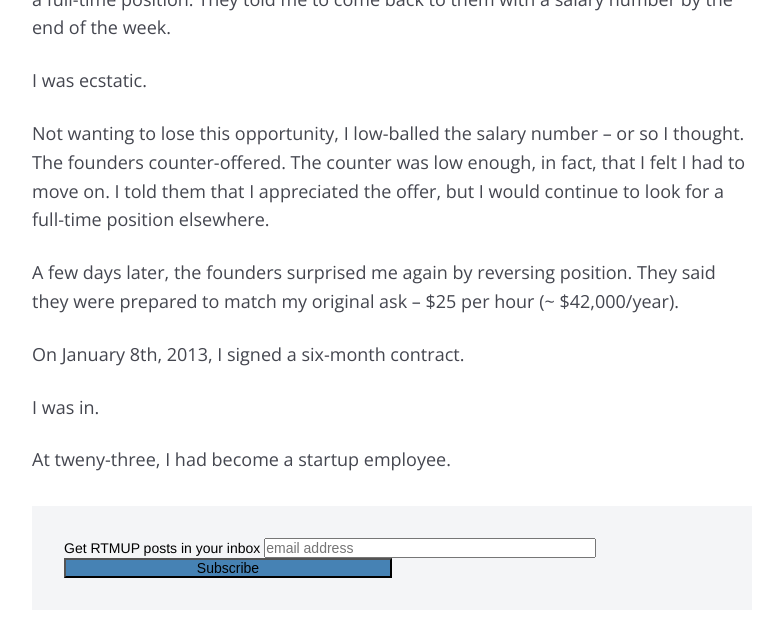
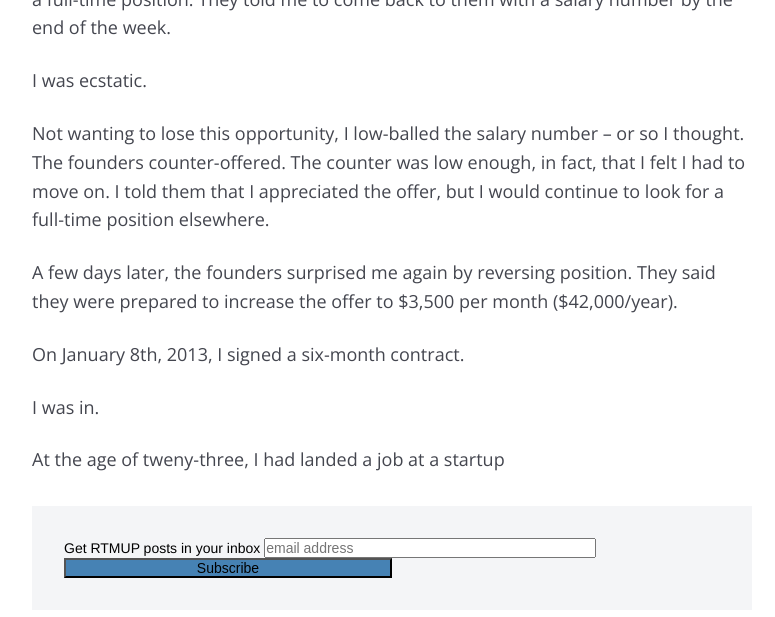
Before and after one commit to mcknightlabs/rtmup, a Jekyll site: the page built from _posts/goal/2012-12-22-startupjob.md, in a window 1280 px wide and 900 px high, scrolled down 1661 px. Shown: the top 617 px of the window, without its empty margins (248-1023 px from the left). Built offline with Jekyll 4.4.1, drawn with Linux system fonts in a browser that asks for light colours; comment, search, counter and statistics services are not loaded.

Commit message:
add update to startup job piece

```diff
--- a/_posts/goal/2012-12-22-startupjob.md
+++ b/_posts/goal/2012-12-22-startupjob.md
@@ -42,10 +42,10 @@ I was ecstatic.
 
 Not wanting to lose this opportunity, I low-balled the salary number – or so I thought. The founders counter-offered. The counter was low enough, in fact, that I felt I had to move on. I told them that I appreciated the offer, but I would continue to look for a full-time position elsewhere.
 
-A few days later, the founders surprised me again by reversing position. They said they were prepared to match my original ask – $25 per hour (~ $42,000/year).
+A few days later, the founders surprised me again by reversing position. They said they were prepared to increase the offer to $3,500 per month ($42,000/year).
 
 On January 8th, 2013, I signed a six-month contract.
 
 I was in.
 
-At tweny-three, I had become a startup employee.
+At the age of tweny-three, I had landed a job at a startup
```
